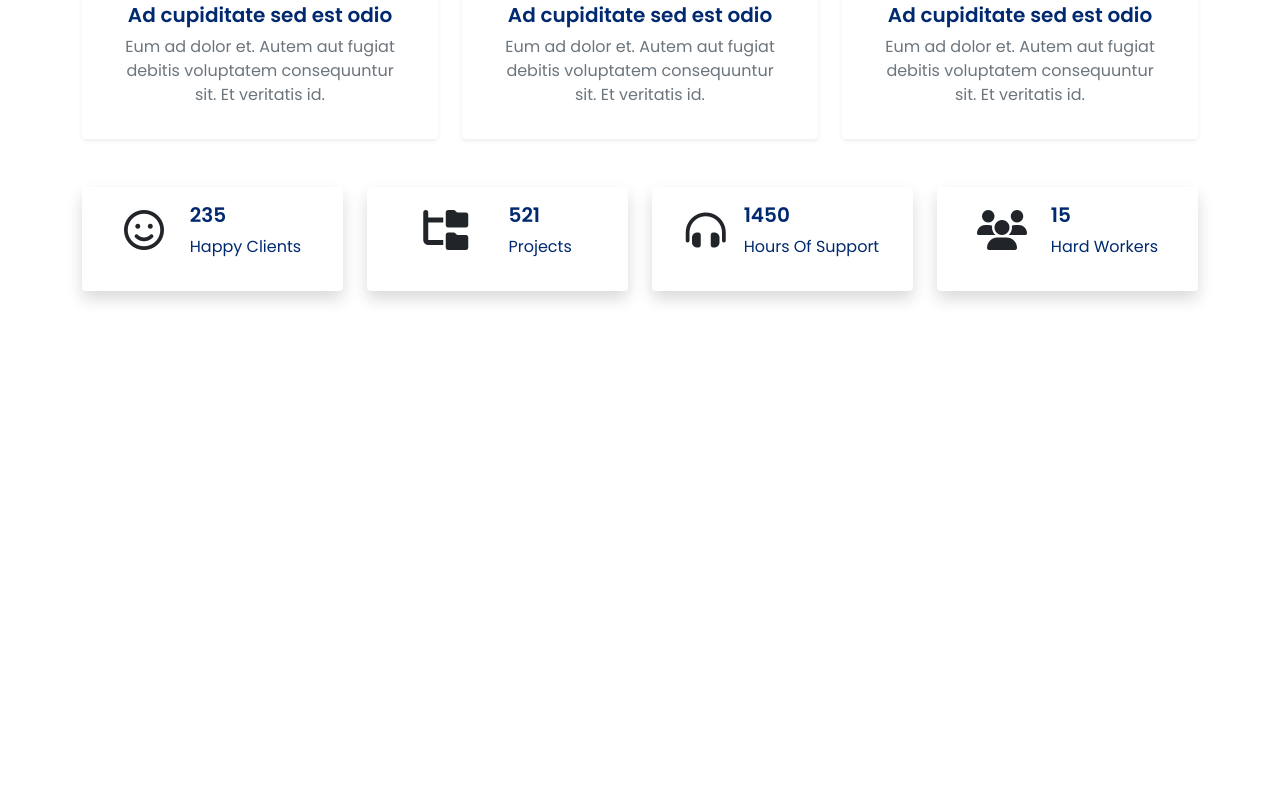
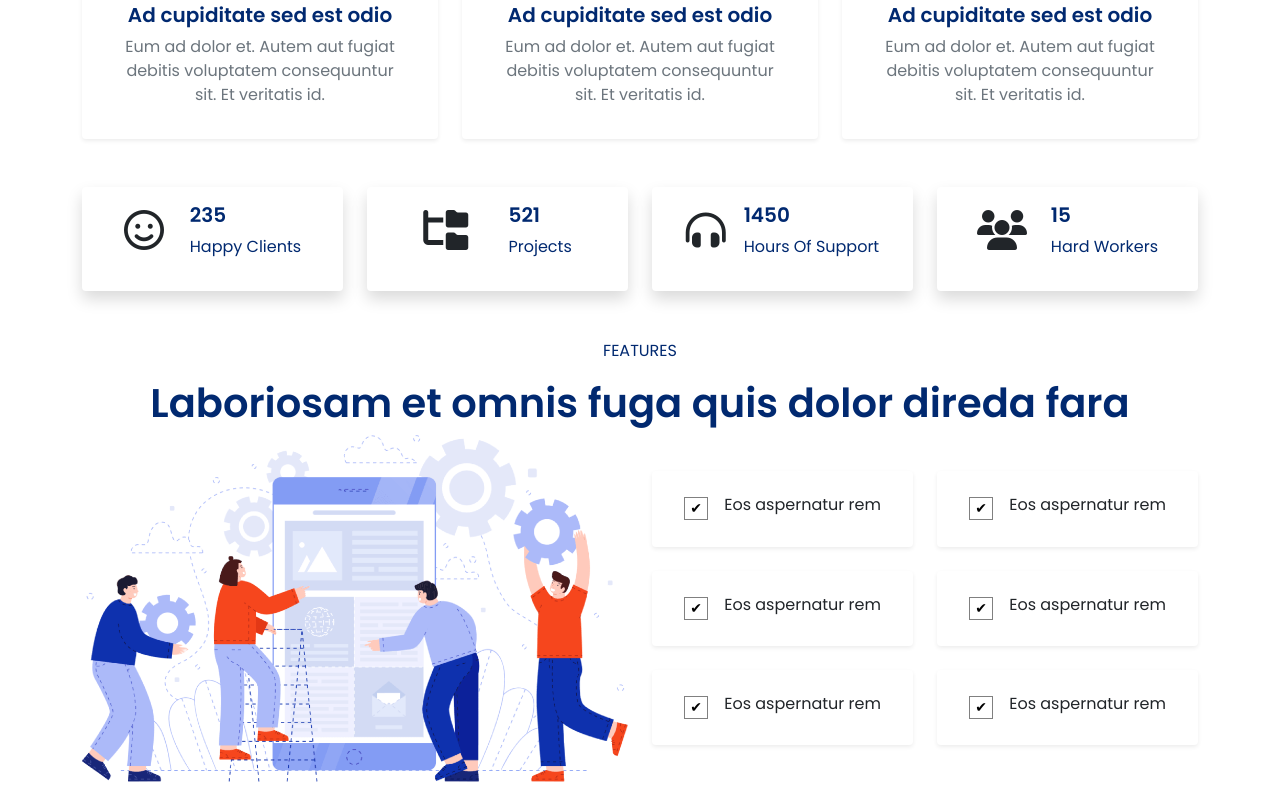
Before and after one commit to Suprio-Das/Flexstart, a plain HTML site: page index.html in a window 1280 px wide. Shown: the part 1511-2323 px from the top of the page. Before the commit the page ends 1880 px from the top, so only its background shows below. Drawn offline with nearby package versions, Linux system fonts and the light colour scheme.

Commit message:
Feature section added

```diff
--- a/index.html
+++ b/index.html
@@ -124,7 +124,7 @@
       <!-- value section ends here -->
       <!-- count section starts here -->
       <section class="container mb-5 mt-5">
-        <div class="row">
+        <div class="row g-4 ">
           <div class="col-sm-3">
             <div class="card border-0 shadow ">
               <div class="card-body d-flex justify-content-evenly align-content-center  align-items-center">
@@ -179,6 +179,104 @@
           </div>
         </div>
       </section>
+      <!-- count section ends here -->
+      <!-- features section starts here -->
+      <section class="container">
+        <div class="text-center">
+          <p class="fs-6 common-color">FEATURES</p>
+          <h1 class="fw-bold common-color">Laboriosam et omnis fuga quis dolor direda fara</h1>
+        </div>
+        <div class="row g-4 d-flex justify-content-center align-items-center ">
+          <div class="col-md-6">
+            <img src="Images/features.png" alt="features image" class="img-fluid">
+          </div>
+          <div class="col-md-6">
+            <div class="row">
+              <div class="col-md-6">
+                <div class="row row-cols-1 row-cols-md-1 g-4">
+                  <div class="col">
+                    <div class="card feature-card border-0 shadow-sm p-2">
+                      <div class="card-body">
+                        <div class="d-flex justify-content-around align-items-center">
+                          <div class="check-box">✔</div>
+                          <div>
+                            <h6>Eos aspernatur rem</h6>
+                          </div>
+                        </div>
+                      </div>
+                    </div>
+                  </div>
+                  <div class="col">
+                    <div class="card feature-card border-0 shadow-sm p-2">
+                      <div class="card-body">
+                        <div class="d-flex justify-content-around align-items-center">
+                          <div class="check-box">✔</div>
+                          <div>
+                            <h6>Eos aspernatur rem</h6>
+                          </div>
+                        </div>
+                      </div>
+                    </div>
+                  </div>
+                  <div class="col">
+                    <div class="card feature-card border-0 shadow-sm p-2">
+                      <div class="card-body">
+                        <div class="d-flex justify-content-around align-items-center">
+                          <div class="check-box">✔</div>
+                          <div>
+                            <h6>Eos aspernatur rem</h6>
+                          </div>
+                        </div>
+                      </div>
+                    </div>
+                  </div>
+                </div>
+              </div>
+              <div class="col-md-6">
+                <div class="row row-cols-1 row-cols-md-1 g-4">
+                  <div class="col">
+                    <div class="card feature-card border-0 shadow-sm p-2">
+                      <div class="card-body">
+                        <div class="d-flex justify-content-around align-items-center">
+                          <div class="check-box">✔</div>
+                          <div>
+                            <h6>Eos aspernatur rem</h6>
+                          </div>
+                        </div>
+                      </div>
+                    </div>
+                  </div>
+                  <div class="col">
+                    <div class="card feature-card border-0 shadow-sm p-2">
+                      <div class="card-body">
+                        <div class="d-flex justify-content-around align-items-center">
+                          <div class="check-box">✔</div>
+                          <div>
+                            <h6>Eos aspernatur rem</h6>
+                          </div>
+                        </div>
+                      </div>
+                    </div>
+                  </div>
+                  <div class="col">
+                    <div class="card feature-card border-0 shadow-sm p-2">
+                      <div class="card-body">
+                        <div class="d-flex justify-content-around align-items-center">
+                          <div class="check-box">✔</div>
+                          <div>
+                            <h6>Eos aspernatur rem</h6>
+                          </div>
+                        </div>
+                      </div>
+                    </div>
+                  </div>
+                </div>
+              </div>
+            </div>
+          </div>
+
+        </div>
+      </section>
     <!-- font awesome kit relation -->
     <script src="https://kit.fontawesome.com/38dda128d3.js" crossorigin="anonymous"></script>
     <!-- bootstrap JS relation -->
--- a/styles.css
+++ b/styles.css
@@ -33,18 +33,40 @@ body{
 }
 /* value card styles */
 .value-card-1:hover{
-    box-shadow: rgba(240, 46, 170, 0.4) -5px 5px, rgba(240, 46, 170, 0.3) -10px 10px, rgba(240, 46, 170, 0.2) -15px 15px, rgba(240, 46, 170, 0.1) -20px 20px, rgba(240, 46, 170, 0.05) -25px 25px !important;
+    box-shadow: rgba(240, 46, 170, 0.4) -5px 5px, rgba(240, 46, 170, 0.3) -20px 20px, rgba(240, 46, 170, 0.2) -20px 20px, rgba(240, 46, 170, 0.1) -20px 20px, rgba(240, 46, 170, 0.05) -25px 25px !important;
     transition-duration: 0.5s;
 }
 .value-card-2:hover{
-    box-shadow: rgba(240, 46, 170, 0.4) 0px 5px, rgba(240, 46, 170, 0.3) 0px 10px, rgba(240, 46, 170, 0.2) 0px 15px, rgba(240, 46, 170, 0.1) 0px 20px, rgba(240, 46, 170, 0.05) 0px 25px !important;
+    box-shadow: rgba(240, 46, 170, 0.4) 0px 5px, rgba(240, 46, 170, 0.3) 0px 20px, rgba(240, 46, 170, 0.2) 0px 20px, rgba(240, 46, 170, 0.1) 0px 20px, rgba(240, 46, 170, 0.05) 0px 25px !important;
     transition-duration: 0.5s;
 }
 .value-card-3:hover{
-    box-shadow: rgba(240, 46, 170, 0.4) 5px 5px, rgba(240, 46, 170, 0.3) 10px 10px, rgba(240, 46, 170, 0.2) 15px 15px, rgba(240, 46, 170, 0.1) 20px 20px, rgba(240, 46, 170, 0.05) 25px 25px !important;
+    box-shadow: rgba(240, 46, 170, 0.4) 5px 5px, rgba(240, 46, 170, 0.3) 20px 20px, rgba(240, 46, 170, 0.2) 20px 20px, rgba(240, 46, 170, 0.1) 20px 20px, rgba(240, 46, 170, 0.05) 25px 25px !important;
     transition-duration: 0.5s;
 }
 /* count section styles */
 .count-icons{
     width: 30px;
 }
+
+/* font awesome styles */
+.check-icon:hover{
+    background-color: #4154f1;
+}
+.check-box{
+    width: 24px;
+    height: 100%;
+    /* background-color: #4154f1; */
+    border: 1px solid gray;
+    font-size: 14px;
+    text-align: center;
+    color: black;
+    /* box-shadow: 0px 0 30px rgba(1, 41, 112, 0.08); */
+}
+.feature-card:hover{
+    .check-box{
+        background-color: green;
+        color: white;
+        transition: 0.3s;
+    }
+}
```
